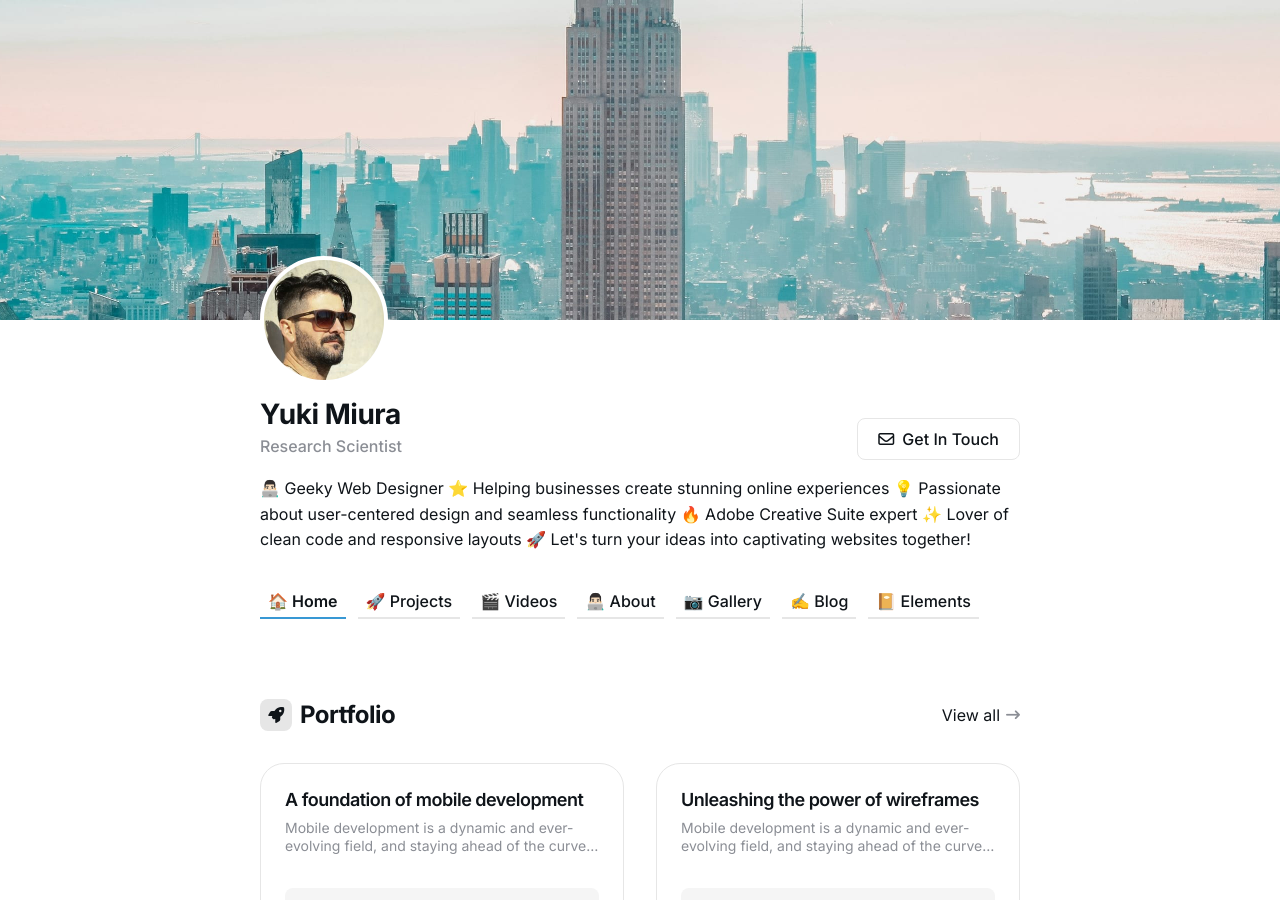
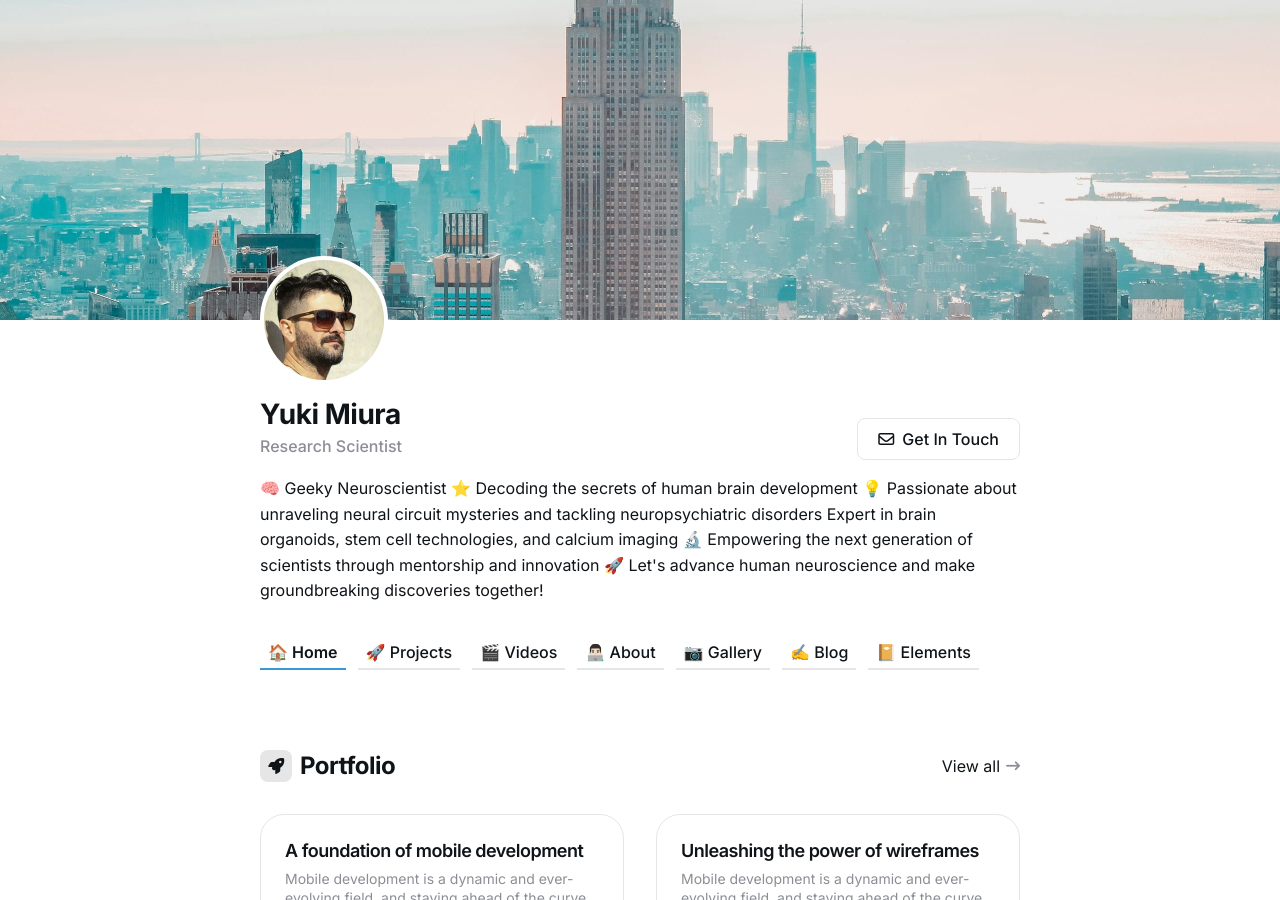
Before and after one commit to ykmiura/ykmiura.github.io, a Jekyll site: the page built from index.html, in a window 1280 px wide and 900 px high. Built offline with Jekyll 4.4.1, drawn with Linux system fonts in a browser that asks for light colours.

Commit message:
Update settings.yml

```diff
--- a/_data/settings.yml
+++ b/_data/settings.yml
@@ -43,11 +43,10 @@
 author:
   author_name: Yuki Miura
   author_role: Research Scientist
-  author_bio: 👨🏻‍💻 Geeky Web Designer ⭐️ Helping businesses create stunning online experiences 💡 Passionate about user-centered design and seamless functionality 🔥 Adobe Creative Suite expert ✨ Lover of clean code and responsive layouts 🚀 Let's turn your ideas into captivating websites together!
+  author_bio: 🧠 Geeky Neuroscientist ⭐️ Decoding the secrets of human brain development 💡 Passionate about unraveling neural circuit mysteries and tackling neuropsychiatric disorders Expert in brain organoids, stem cell technologies, and calcium imaging 🔬 Empowering the next generation of scientists through mentorship and innovation 🚀 Let's advance human neuroscience and make groundbreaking discoveries together!
   author_avatar: '/images/01-1.jpg'
   cta_button_text: Get In Touch
   cta_button_link: '/contact/'
-
 
 #-------------------------------
 # Projects Settings
```
